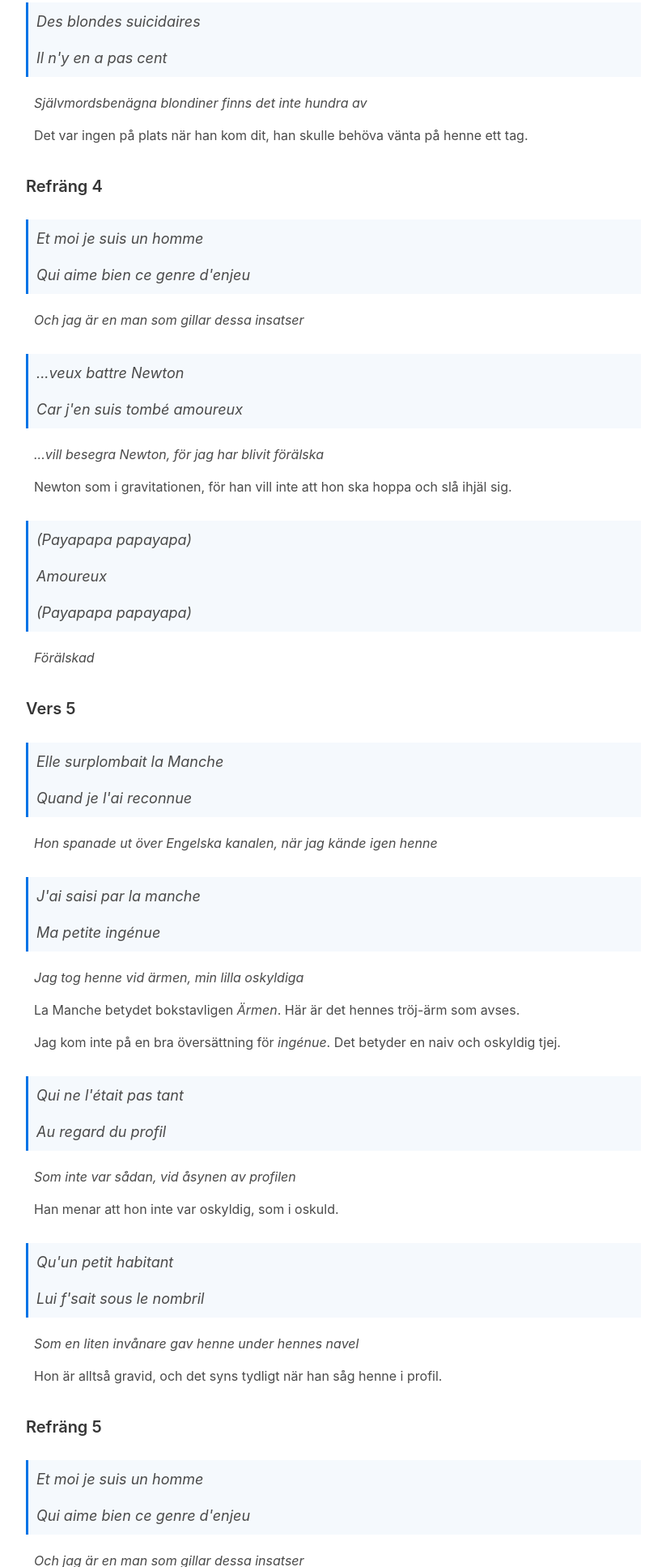
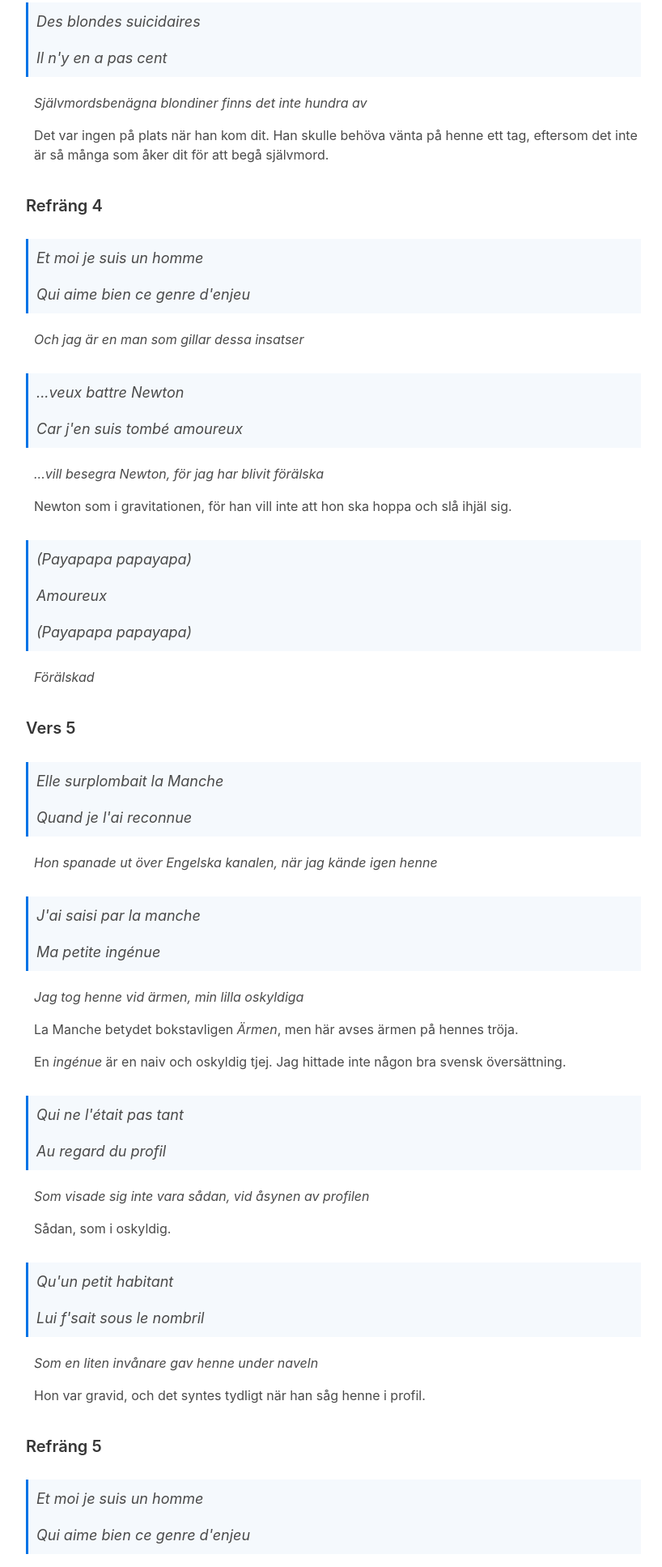
Before and after one commit to simonolander/simonolander.com, a website built with Parcel: page la-lettre.html in a window 1280 px wide. Shown: the part 6457-8392 px from the top of the page at 81% size, without its empty margins (228-1046 px from the left). Built offline with nearby package versions, Linux system fonts and the light colour scheme.

Commit message:
More improvements

```diff
--- a/la-lettre.html
+++ b/la-lettre.html
@@ -153,7 +153,9 @@
             <p class="original">Comme dans les abbayes</p>
           </div>
           <p class="translation">Kurvig handstil, som i klostren</p>
-          <p class="comment">Hennes handstil påminner honom om de snirkliga bokstäver man hittar i gamla prästtexter.</p>
+          <p class="comment">
+            Hennes handstil påminner honom om de snirkliga bokstäver man hittar i gamla prästtexter.
+          </p>
 
           <div class="original-block">
             <p class="original">Quelques fautes d'orthographe</p>
@@ -202,7 +204,8 @@
           </div>
           <p class="translation">Hon skriver att hon kommer vara vid klipporna på söndag</p>
           <p class="comment">
-            Alltså söndagen efter att han fick brevet. Sången är en återberättelse av historien en månad efter att allt hände.
+            Alltså söndagen efter att han fick brevet.
+            Sången är en återberättelse av historien en månad efter att allt hände.
           </p>
 
           <div class="original-block">
@@ -261,7 +264,10 @@
           </div>
           <p class="translation">Tack vare poststämpeln från en stad vid la Manche</p>
           <p class="comment">Han visste vilken stad hon skickade brevet från, tack vara poststämpeln.</p>
-          <p class="comment">La Manche är det franska namnet på Engelska kanalen, det sund som går mellan England och Frankrike.</p>
+          <p class="comment">
+            La Manche är det franska namnet på Engelska kanalen,
+            det sund som går mellan England och Frankrike.
+          </p>
 
           <div class="original-block">
             <p class="original">J'étais à l'avant-poste</p>
@@ -282,7 +288,8 @@
           </div>
           <p class="translation">Självmordsbenägna blondiner finns det inte hundra av</p>
           <p class="comment">
-            Det var ingen på plats när han kom dit, han skulle behöva vänta på henne ett tag.
+            Det var ingen på plats när han kom dit. Han skulle behöva vänta på henne ett tag,
+            eftersom det inte är så många som åker dit för att begå självmord.
           </p>
 
           <h4 class="subtitle">Refräng 4</h4>
@@ -321,26 +328,25 @@
           </div>
           <p class="translation">Jag tog henne vid ärmen, min lilla oskyldiga</p>
           <p class="comment">
-            La Manche betydet bokstavligen <i>Ärmen</i>.
-            Här är det hennes tröj-ärm som avses.
+            La Manche betydet bokstavligen <i>Ärmen</i>, men här avses ärmen på hennes tröja.
           </p>
           <p class="comment">
-            Jag kom inte på en bra översättning för <i>ingénue</i>. Det betyder en naiv och oskyldig tjej.
+            En <i>ingénue</i> är en naiv och oskyldig tjej. Jag hittade inte någon bra svensk översättning.
           </p>
 
           <div class="original-block">
             <p class="original">Qui ne l'était pas tant</p>
             <p class="original">Au regard du profil</p>
           </div>
-          <p class="translation">Som inte var sådan, vid åsynen av profilen</p>
-          <p class="comment">Han menar att hon inte var oskyldig, som i oskuld.</p>
+          <p class="translation">Som visade sig inte vara sådan, vid åsynen av profilen</p>
+          <p class="comment">Sådan, som i oskyldig.</p>
 
           <div class="original-block">
             <p class="original">Qu'un petit habitant</p>
             <p class="original">Lui f'sait sous le nombril</p>
           </div>
-          <p class="translation">Som en liten invånare gav henne under hennes navel</p>
-          <p class="comment">Hon är alltså gravid, och det syns tydligt när han såg henne i profil.</p>
+          <p class="translation">Som en liten invånare gav henne under naveln</p>
+          <p class="comment">Hon var gravid, och det syntes tydligt när han såg henne i profil.</p>
 
           <h4 class="subtitle">Refräng 5</h4>
 
```
